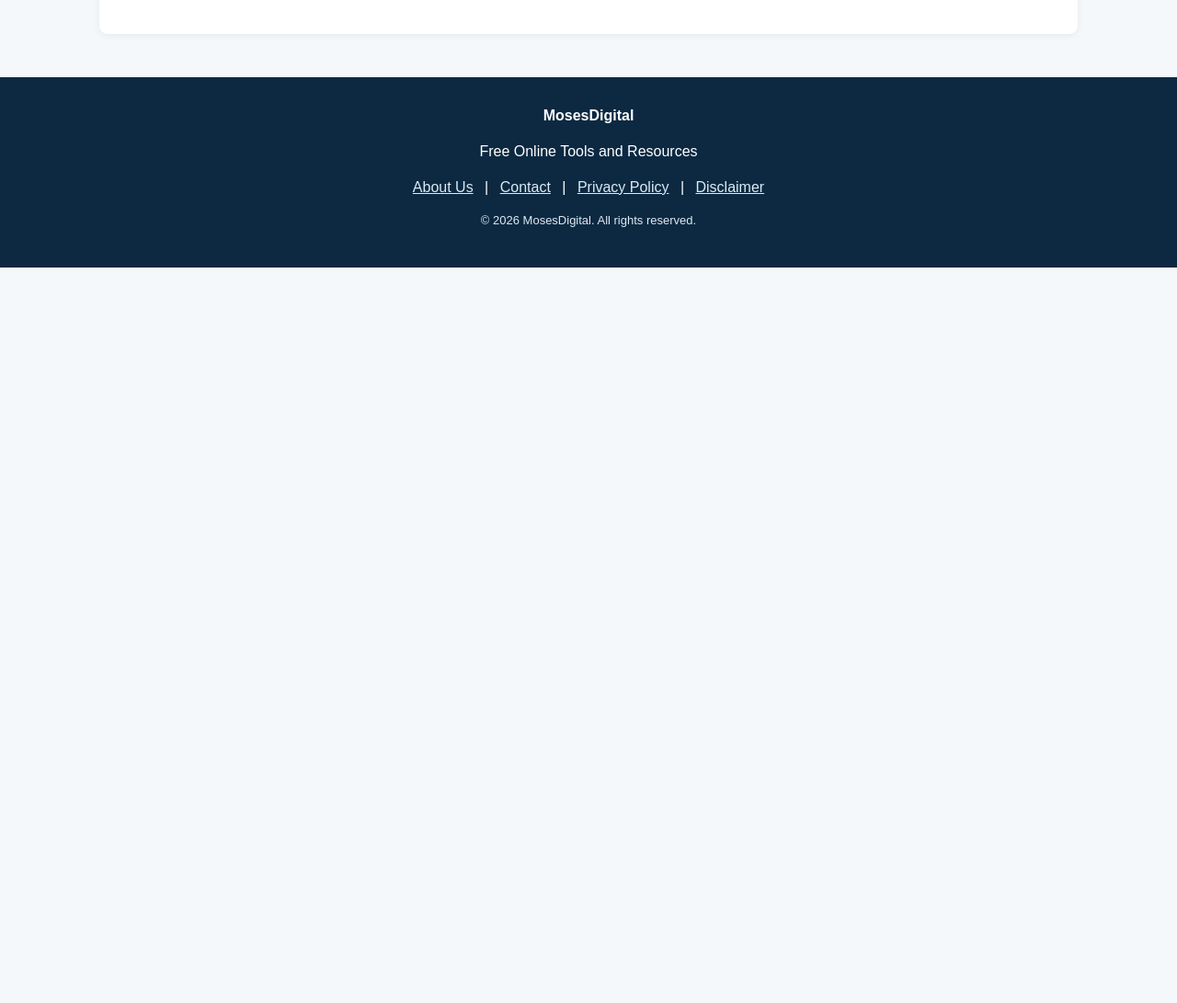
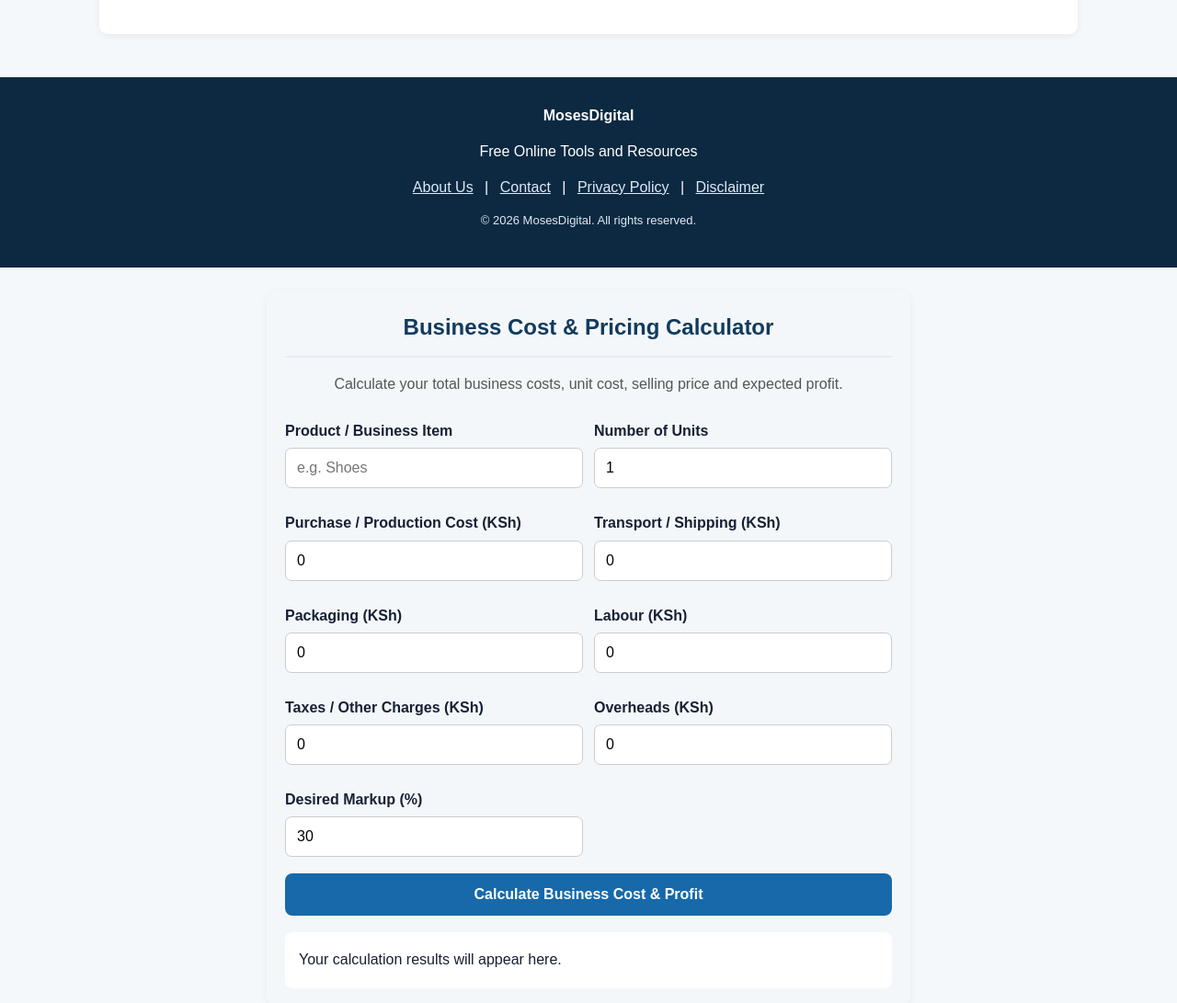
Before and after one commit to mosesdigital212/Mosesdigital-app, a plain HTML site: page index.html in a window 1280 px wide. Shown: the part 6568-7659 px from the top of the page at 92% size. Before the commit the page ends 6859 px from the top, so only its background shows below. Drawn offline with Linux system fonts and the light colour scheme.

Commit message:
Update index.html

```diff
--- a/index.html
+++ b/index.html
@@ -620,6 +620,202 @@ function calculateBusiness() {
     "<br>Profit Margin: " + margin.toFixed(2) + "%";
 }
 </script>
+<!-- MosesDigital Business Cost & Pricing Calculator -->
+<style>
+.md-cost-calculator {
+  max-width: 700px;
+  margin: 25px auto;
+  padding: 20px;
+  border-radius: 12px;
+  background: #f4f7fa;
+  color: #172033;
+  font-family: Arial, sans-serif;
+}
+.md-cost-calculator h2 {
+  text-align: center;
+}
+.md-cost-calculator p {
+  text-align: center;
+  color: #555;
+}
+.md-cost-grid {
+  display: grid;
+  grid-template-columns: 1fr 1fr;
+  gap: 12px;
+}
+.md-cost-calculator label {
+  display: block;
+  font-weight: bold;
+  margin-bottom: 5px;
+}
+.md-cost-calculator input {
+  box-sizing: border-box;
+  width: 100%;
+  padding: 12px;
+  border: 1px solid #ccc;
+  border-radius: 7px;
+  font-size: 16px;
+}
+.md-cost-calculator button {
+  width: 100%;
+  margin-top: 18px;
+  padding: 14px;
+  background: #1769aa;
+  color: white;
+  border: none;
+  border-radius: 8px;
+  font-size: 16px;
+  font-weight: bold;
+}
+.md-cost-results {
+  margin-top: 18px;
+  padding: 15px;
+  background: white;
+  border-radius: 8px;
+  line-height: 1.9;
+}
+.md-cost-results strong {
+  color: #1769aa;
+}
+@media (max-width: 480px) {
+  .md-cost-grid {
+    grid-template-columns: 1fr;
+  }
+}
+</style>
 
+<section class="md-cost-calculator">
+  <h2>Business Cost &amp; Pricing Calculator</h2>
+  <p>Calculate your total business costs, unit cost, selling price and expected profit.</p>
+
+  <div class="md-cost-grid">
+    <div>
+      <label for="md-product">Product / Business Item</label>
+      <input type="text" id="md-product" placeholder="e.g. Shoes">
+    </div>
+
+    <div>
+      <label for="md-quantity">Number of Units</label>
+      <input type="number" id="md-quantity" min="1" value="1">
+    </div>
+
+    <div>
+      <label for="md-purchase">Purchase / Production Cost (KSh)</label>
+      <input type="number" id="md-purchase" min="0" value="0">
+    </div>
+
+    <div>
+      <label for="md-transport">Transport / Shipping (KSh)</label>
+      <input type="number" id="md-transport" min="0" value="0">
+    </div>
+
+    <div>
+      <label for="md-packaging">Packaging (KSh)</label>
+      <input type="number" id="md-packaging" min="0" value="0">
+    </div>
+
+    <div>
+      <label for="md-labour">Labour (KSh)</label>
+      <input type="number" id="md-labour" min="0" value="0">
+    </div>
+
+    <div>
+      <label for="md-other">Taxes / Other Charges (KSh)</label>
+      <input type="number" id="md-other" min="0" value="0">
+    </div>
+
+    <div>
+      <label for="md-overheads">Overheads (KSh)</label>
+      <input type="number" id="md-overheads" min="0" value="0">
+    </div>
+
+    <div>
+      <label for="md-markup">Desired Markup (%)</label>
+      <input type="number" id="md-markup" min="0" value="30">
+    </div>
+  </div>
+
+  <button type="button" onclick="mdCalculateCost()">
+    Calculate Business Cost &amp; Profit
+  </button>
+
+  <div class="md-cost-results" id="md-cost-results" aria-live="polite">
+    Your calculation results will appear here.
+  </div>
+</section>
+
+<script>
+function mdCalculateCost() {
+  const ids = [
+    "md-quantity",
+    "md-purchase",
+    "md-transport",
+    "md-packaging",
+    "md-labour",
+    "md-other",
+    "md-overheads",
+    "md-markup"
+  ];
+
+  const values = {};
+
+  for (const id of ids) {
+    const input = document.getElementById(id);
+    values[id] = Number(input.value);
+
+    if (input.value === "" || !Number.isFinite(values[id]) || values[id] < 0) {
+      document.getElementById("md-cost-results").textContent =
+        "Please enter valid, non-negative numbers in all fields.";
+      return;
+    }
+  }
+
+  const quantity = values["md-quantity"];
+
+  if (quantity < 1 || !Number.isInteger(quantity)) {
+    document.getElementById("md-cost-results").textContent =
+      "Number of units must be at least 1.";
+    return;
+  }
+
+  const purchase = values["md-purchase"];
+  const transport = values["md-transport"];
+  const packaging = values["md-packaging"];
+  const labour = values["md-labour"];
+  const other = values["md-other"];
+  const overheads = values["md-overheads"];
+  const markup = values["md-markup"];
+
+  const totalCost =
+    purchase + transport + packaging + labour + other + overheads;
+
+  const unitCost = totalCost / quantity;
+  const sellingPrice = unitCost * (1 + markup / 100);
+  const totalSales = sellingPrice * quantity;
+  const totalProfit = totalSales - totalCost;
+  const profitMargin = totalSales > 0 ? (totalProfit / totalSales) * 100 : 0;
+
+  const money = amount =>
+    amount.toLocaleString("en-KE", {
+      minimumFractionDigits: 2,
+      maximumFractionDigits: 2
+    });
+
+  const product = document.getElementById("md-product").value.trim();
+
+  document.getElementById("md-cost-results").innerHTML =
+    "<strong>Calculation Results</strong><br>" +
+    (product ? "Product: " + product + "<br>" : "") +
+    "Quantity: " + quantity.toLocaleString("en-KE") + "<br>" +
+    "Total Business Cost: KSh " + money(totalCost) + "<br>" +
+    "Cost Per Unit: KSh " + money(unitCost) + "<br>" +
+    "Markup: " + markup.toFixed(2) + "%<br>" +
+    "<strong>Suggested Selling Price Per Unit: KSh " + money(sellingPrice) + "</strong><br>" +
+    "Projected Total Sales: KSh " + money(totalSales) + "<br>" +
+    "<strong>Expected Total Profit: KSh " + money(totalProfit) + "</strong><br>" +
+    "Profit Margin: " + profitMargin.toFixed(2) + "%";
+}
+</script>
+<!-- End MosesDigital Calculator -->
 </body>
 </html>
```
